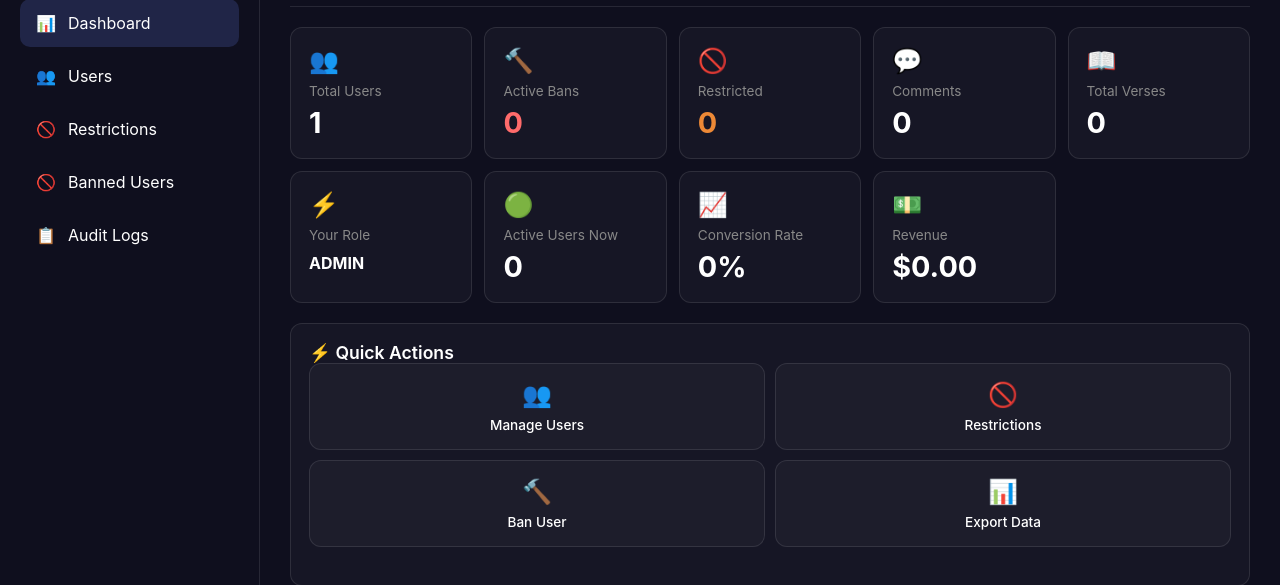
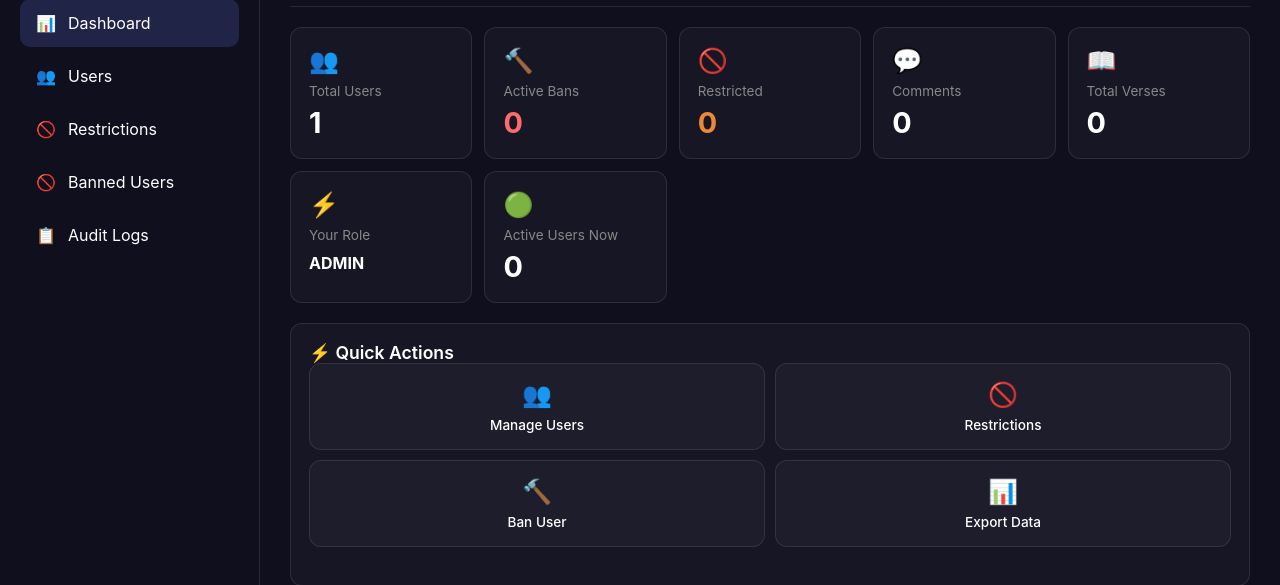
Before and after one commit to emilyawsome13/BibleAi, a Flask app: page /admin/dashboard in a window 1280 px wide. Shown: the part 76-661 px from the top of the page. Run offline with Flask 3, Linux system fonts and the light colour scheme; the visitor is signed in with stand-in values (Sample User, id 1); data comes from the database, SQL or seed files in the repository; data that the repository does not hold is empty; some libraries are stand-ins or nearby versions.

Commit message:
Update admin_dashboard.html

```diff
--- a/templates/admin_dashboard.html
+++ b/templates/admin_dashboard.html
@@ -936,16 +936,6 @@
                     <div class="stat-icon">&#128994;</div>
                     <div class="stat-label">Active Users Now</div>
                     <div class="stat-value" id="statActiveNow">0</div>
-                </div>
-                <div class="stat-card">
-                    <div class="stat-icon">&#128200;</div>
-                    <div class="stat-label">Conversion Rate</div>
-                    <div class="stat-value" id="statConversion">0%</div>
-                </div>
-                <div class="stat-card">
-                    <div class="stat-icon">&#128181;</div>
-                    <div class="stat-label">Revenue</div>
-                    <div class="stat-value" id="statRevenue">$0.00</div>
                 </div>
             </div>
 
@@ -1393,10 +1383,7 @@
                 insightsData = data;
                 const activeNowEl = document.getElementById('statActiveNow');
                 if (activeNowEl) activeNowEl.textContent = data.active_users_now ?? 0;
-                const conversionEl = document.getElementById('statConversion');
-                if (conversionEl) conversionEl.textContent = `${Number(data.conversion_rate || 0).toFixed(2)}%`;
-                const revenueEl = document.getElementById('statRevenue');
-                if (revenueEl) revenueEl.textContent = moneyFromCents(data.revenue_cents || 0);
+                // Conversion rate + revenue removed from dashboard UI
                 const retentionD1 = document.getElementById('retentionD1');
                 if (retentionD1) retentionD1.textContent = `${Number(data.retention?.day_1 || 0).toFixed(2)}%`;
                 const retentionD7 = document.getElementById('retentionD7');
@@ -2435,7 +2422,7 @@
                 const icons = {
                     'BAN': '[B]', 'UNBAN': '[U]', 'RESTRICT_COMMENTS': '[R]', 'UNRESTRICT': '[U]',
                     'DELETE_COMMENT': '[D]', 'UPDATE_ROLE': '[ROLE]', 'ADMIN_LOGIN': '[LOGIN]',
-                    'UPDATE_SETTINGS': '[CFG]'
+                    'UPDATE_SETTINGS': '[CFG]', 'USER_LOGIN': '[LOGIN]', 'USER_COMMENT': '[C]', 'USER_COMMUNITY': '[C]'
                 };
 
                 let html = '';
```
